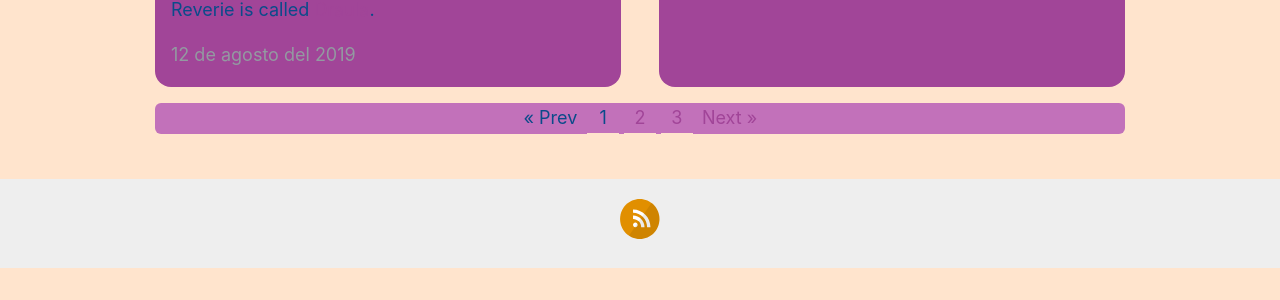
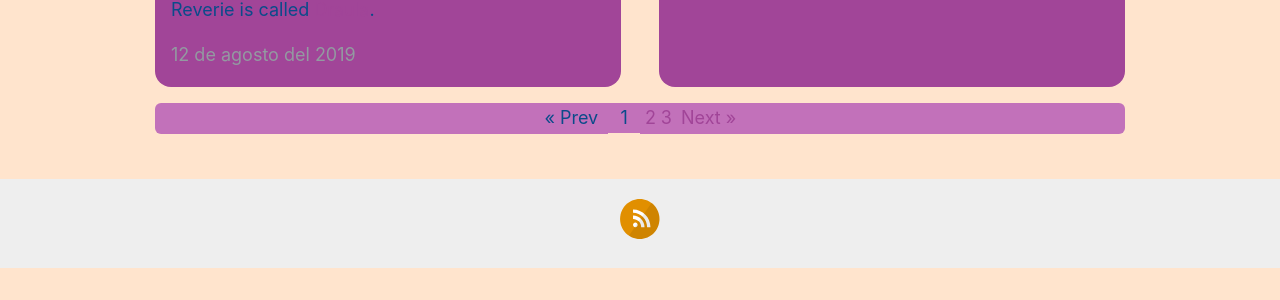
Before and after one commit to dfghjd/dfghjd.github.io, a Jekyll site: the page built from blog/index.html, in a window 1280 px wide. Shown: the part 578-878 px from the top of the page. Built offline with Jekyll 4.4.1, drawn with Linux system fonts in a browser that asks for light colours; the list of posts is cut into pages by our own code.

Commit message:
now actual is rigth

```diff
--- a/blog/index.html
+++ b/blog/index.html
@@ -28,9 +28,9 @@ title: The blog
       {% if page == paginator.page %}
         <span class="actual">{{ page }}</span>
       {% elsif page == 1 %}
-        <a class="actual" href="{{ '/blog/' | prepend: site.baseurl}}">{{ page }}</a>
+        <a href="{{ '/blog/' | prepend: site.baseurl}}">{{ page }}</a>
       {% else %}
-        <a class="actual" href="{{ site.paginate_path | prepend: site.baseurl | replace: '//', '/' | replace: ':num', page }}">{{ page }}</a>
+        <a href="{{ site.paginate_path | prepend: site.baseurl | replace: '//', '/' | replace: ':num', page }}">{{ page }}</a>
       {% endif %}
     {% endfor %}
 
```
